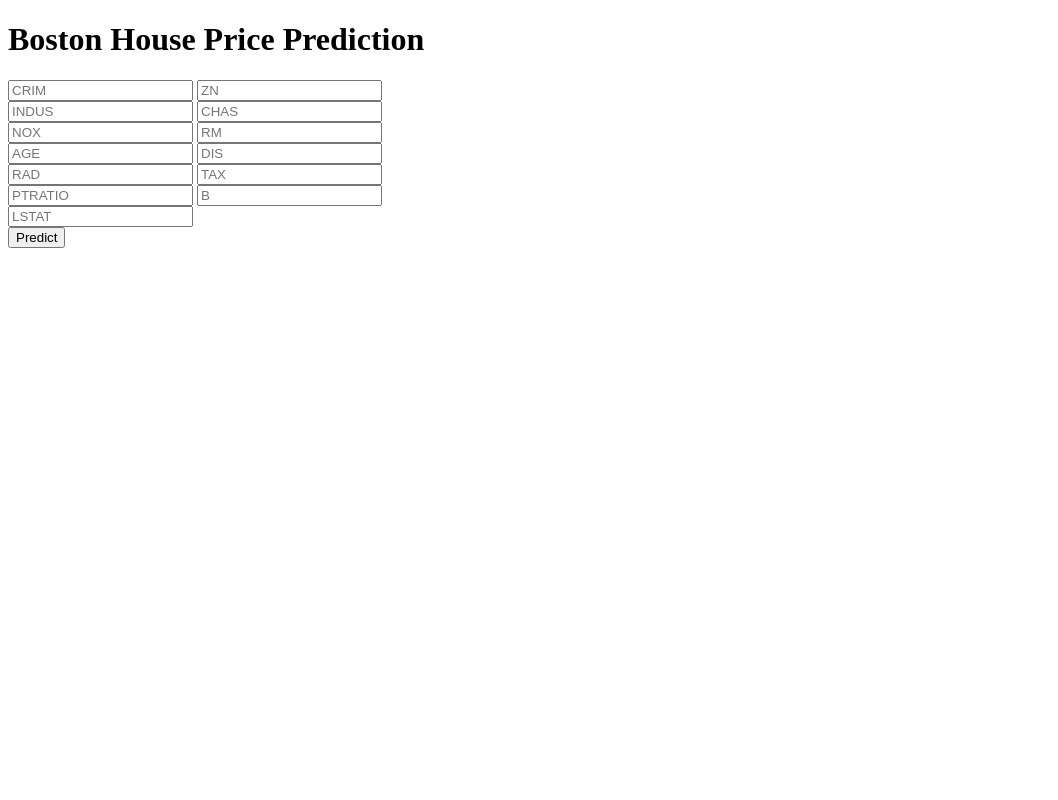
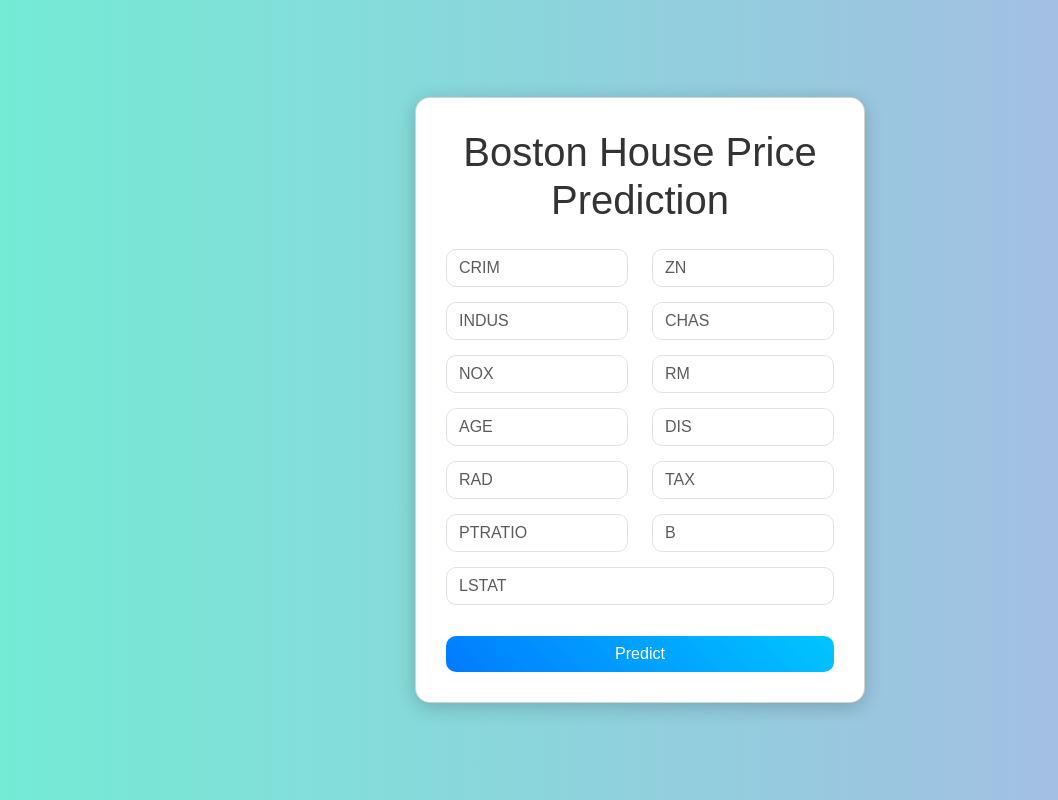
Before and after one commit to ravsaheb7841/boston_house_pricing, a Flask app: page / in a window 1280 px wide. Shown: the whole page, without its empty margins (0-1058 px from the left). Run offline with Flask 3, Linux system fonts and the light colour scheme; parts of the project's set-up code (start-up, migrations or seed data) failed here and were passed over.

Commit message:
UI Design

```diff
--- a/templates/home.html
+++ b/templates/home.html
@@ -1,31 +1,114 @@
 <!DOCTYPE html>
 <html lang="en">
 <head>
-    <meta charset="UTF-8">
-    <title>Title</title>
+  <meta charset="UTF-8">
+  <title>Boston House Price Prediction</title>
+  <meta name="viewport" content="width=device-width, initial-scale=1.0">
+
+  <!-- Bootstrap CSS -->
+  <link href="https://cdn.jsdelivr.net/npm/bootstrap@5.3.2/dist/css/bootstrap.min.css" rel="stylesheet">
+
+  <style>
+    body {
+      background: linear-gradient(to right, #74ebd5, #ACB6E5);
+      min-height: 100vh;
+      display: flex;
+      justify-content: center;
+      align-items: center;
+      font-family: 'Poppins', sans-serif;
+    }
+    .card {
+      width: 450px;
+      border-radius: 15px;
+      box-shadow: 0 4px 20px rgba(0,0,0,0.2);
+      padding: 30px;
+      background-color: white;
+    }
+    h1 {
+      text-align: center;
+      color: #333;
+      margin-bottom: 25px;
+    }
+    .form-control {
+      border-radius: 10px;
+      margin-bottom: 15px;
+    }
+    .btn-primary {
+      width: 100%;
+      border-radius: 10px;
+      background: linear-gradient(45deg, #007bff, #00c6ff);
+      border: none;
+      transition: 0.3s;
+    }
+    .btn-primary:hover {
+      background: linear-gradient(45deg, #00c6ff, #007bff);
+    }
+    .prediction {
+      text-align: center;
+      margin-top: 20px;
+      font-weight: bold;
+      font-size: 18px;
+      color: #007bff;
+    }
+  </style>
 </head>
+
 <body>
-    <div class="login">
-        <h1>Boston House Price Prediction</h1>
+  <div class="card">
+    <h1>Boston House Price Prediction</h1>
 
-        <form action="{{ url_for('predict')}}" method="post">
-            <input type="text" name="CRIM" placeholder="CRIM" required="required" />
-            <input type="text" name="ZN" placeholder="ZN" required="required" /><br>
-            <input type="text" name="INDUS" placeholder="INDUS" required="required" />
-            <input type="text" name="CHAS" placeholder="CHAS" required="required" /><br>
-            <input type="text" name="NOX" placeholder="NOX" required="required" />
-            <input type="text" name="RM" placeholder="RM" required="required" /><br>
-            <input type="text" name="AGE" placeholder="AGE" required="required" />
-            <input type="text" name="DIS" placeholder="DIS" required="required" /><br>
-            <input type="text" name="RAD" placeholder="RAD" required="required" />
-            <input type="text" name="TAX" placeholder="TAX" required="required" /><br>
-            <input type="text" name="PTRATIO" placeholder="PTRATIO" required="required" />
-            <input type="text" name="B" placeholder="B" required="required" /><br>
-            <input type="text" name="LSTAT" placeholder="LSTAT" required="required" /><br>
+    <form action="{{ url_for('predict') }}" method="post">
+      <div class="row">
+        <div class="col-md-6">
+          <input type="text" name="CRIM" class="form-control" placeholder="CRIM" required>
+        </div>
+        <div class="col-md-6">
+          <input type="text" name="ZN" class="form-control" placeholder="ZN" required>
+        </div>
+        <div class="col-md-6">
+          <input type="text" name="INDUS" class="form-control" placeholder="INDUS" required>
+        </div>
+        <div class="col-md-6">
+          <input type="text" name="CHAS" class="form-control" placeholder="CHAS" required>
+        </div>
+        <div class="col-md-6">
+          <input type="text" name="NOX" class="form-control" placeholder="NOX" required>
+        </div>
+        <div class="col-md-6">
+          <input type="text" name="RM" class="form-control" placeholder="RM" required>
+        </div>
+        <div class="col-md-6">
+          <input type="text" name="AGE" class="form-control" placeholder="AGE" required>
+        </div>
+        <div class="col-md-6">
+          <input type="text" name="DIS" class="form-control" placeholder="DIS" required>
+        </div>
+        <div class="col-md-6">
+          <input type="text" name="RAD" class="form-control" placeholder="RAD" required>
+        </div>
+        <div class="col-md-6">
+          <input type="text" name="TAX" class="form-control" placeholder="TAX" required>
+        </div>
+        <div class="col-md-6">
+          <input type="text" name="PTRATIO" class="form-control" placeholder="PTRATIO" required>
+        </div>
+        <div class="col-md-6">
+          <input type="text" name="B" class="form-control" placeholder="B" required>
+        </div>
+        <div class="col-12">
+          <input type="text" name="LSTAT" class="form-control" placeholder="LSTAT" required>
+        </div>
+      </div>
 
-            <button type="submit" class="btn btn-primary btn-block btn-large">Predict</button>
-        </form>
-    </div>
-{{prediction_text}}
+      <button type="submit" class="btn btn-primary mt-3">Predict</button>
+    </form>
+
+    {% if prediction_text %}
+      <div class="prediction">{{ prediction_text }}</div>
+    {% endif %}
+  </div>
+
+  <!-- Bootstrap JS -->
+  <script src="https://cdn.jsdelivr.net/npm/bootstrap@5.3.2/dist/js/bootstrap.bundle.min.js"></script>
 </body>
 </html>
```
